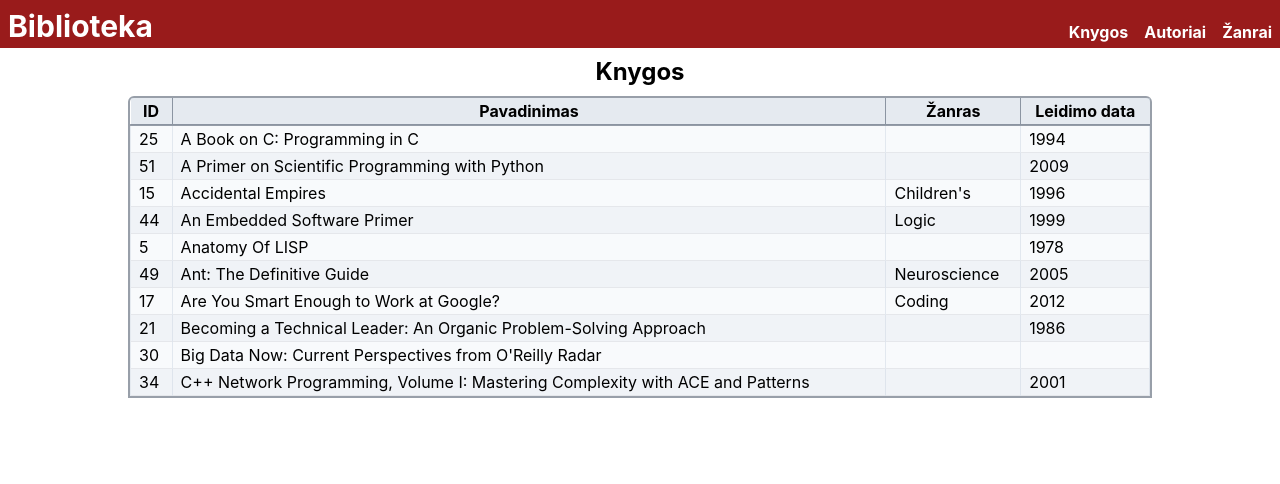
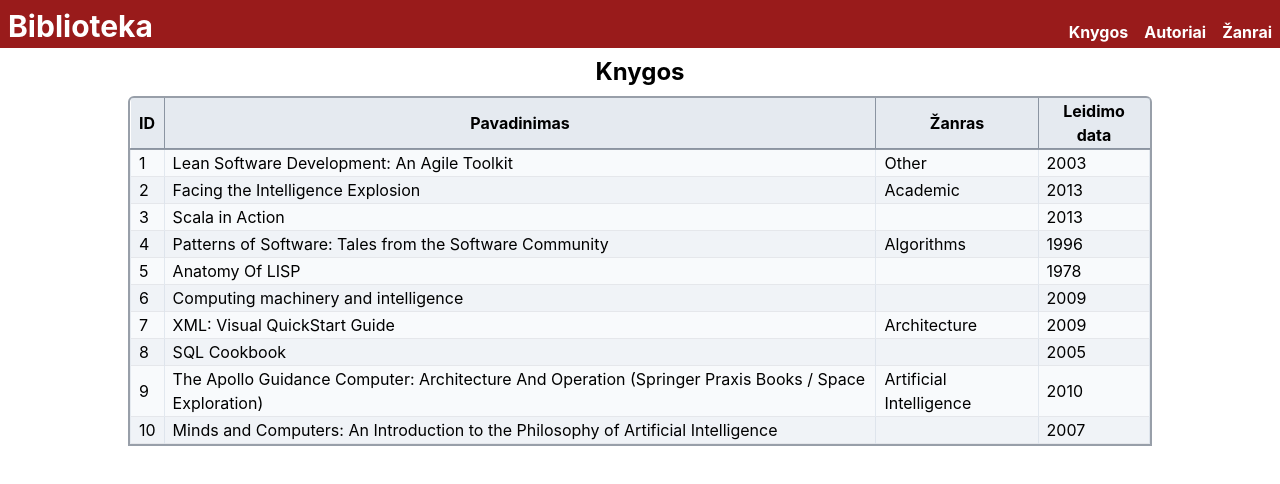
Before and after one commit to NegreckisMartynas/36gr-React-Mysql, a Next.js app: page / in a window 1280 px wide. Shown: the top 484 px of the page. Built offline with nearby package versions, Linux system fonts and the light colour scheme.

Commit message:
Refactor data display fetch table

```diff
--- /dev/null
+++ b/components/FetchTable.tsx
@@ -0,0 +1,61 @@
+import { params } from "@utility/url";
+import React from "react";
+import Table from '@components/Table'
+
+type FetchTableState = {
+  query: Query,
+  data: object[]
+}
+
+type Query = {
+  page?: number,
+  sort?: string,
+  sortOrder?: 'desc' | 'asc',
+  limit?: number
+}
+
+type FetchTableProps = {
+  endpoint: string;
+  headers: {label: string, column: string}[]
+}
+
+export default class FetchTable extends React.Component<FetchTableProps, FetchTableState> {
+  constructor(props: FetchTableProps) {
+    super(props);
+    this.state = {
+      query: {},
+      data: []
+    }
+  }
+
+  componentDidMount() {
+    fetch(this.props.endpoint + params(this.state.query))
+        .then(res => res.json())
+        .then(data => this.setState({...this.state, data: data}))
+  }
+
+  headers = () => {
+    return this.props.headers;
+  }
+
+  render() {
+    return (
+      <Table
+        headers={this.headers()}
+        body={this.state.data}
+        onSort={this.sort}
+      ></Table>
+    )
+  }
+
+  sort = (s: {column: string, order: 'asc' | 'desc'}) => {
+    this.setState({...this.state, query: {...this.state.query, sort: s.column, sortOrder: s.order}})
+    this.fetchData();
+  }
+
+  fetchData = () => {
+    fetch('/api/books' + params(this.state.query))
+        .then(res => res.json())
+        .then(data => this.setState({...this.state, data: data}))
+  }
+}
--- a/pages/index.tsx
+++ b/pages/index.tsx
@@ -1,13 +1,11 @@
 import type { NextPage } from 'next'
 import Head from 'next/head'
-import { useEffect, useState } from 'react'
 import Table from '../components/Table'
 import Header from '@components/Header'
 import {params} from '@utility/url';
-import { render } from 'react-dom'
 import React from 'react'
 import {BookQuery, BookProperty} from '@api/books/types'
-
+import FetchTable from '@components/FetchTable'
 
 const Main: NextPage = () => {
   return (
@@ -21,10 +19,19 @@ const Main: NextPage = () => {
       <Header></Header>
       <div className='flex flex-col p-2 items-center'>
         <h2 className='text-2xl font-bold mb-2'>Knygos</h2>
-        <DataTable></DataTable>
+        <FetchTable endpoint='/api/books' headers={headers()}></FetchTable>
       </div>
     </main>
   )
+}
+
+function headers() {
+  return [
+    {label: "ID", column: "book_id"},
+    {label: "Pavadinimas", column: "title"},
+    {label: "Žanras", column: "genre"},
+    {label: "Leidimo data", column: "releaseYear"}
+  ]
 }
 
 type DataTableState = {
@@ -32,54 +39,4 @@ type DataTableState = {
   data: object[]
 }
 
-class DataTable extends React.Component<{}, DataTableState> {
-  constructor() {
-    super({});
-    this.state = {
-      query: {
-        sort: 'title'
-      } as BookQuery,
-      data: []
-    }
-  }
-
-  componentDidMount() {
-    fetch('/api/books' + params(this.state.query))
-        .then(res => res.json())
-        .then(data => this.setState({...this.state, data: data}))
-  }
-
-  headers() {
-    return [
-      {label: "ID", column: "book_id"},
-      {label: "Pavadinimas", column: "title"},
-      {label: "Žanras", column: "genre"},
-      {label: "Leidimo data", column: "releaseYear"}
-    ]
-  }
-
-  render() {
-    return <Table
-              headers={this.headers()}
-              body={this.state.data}
-              onSort={(s) => {
-                fetch('/api/books' + params({sort: s.column, sortOrder: s.order}))
-                  .then(res => res.json())
-                  .then(data => this.setState({...this.state, data}))
-              }}
-    ></Table>
-  }
-
-  sort = (s: {column: keyof typeof BookProperty, order: 'asc' | 'desc'}) => {
-    this.setState({...this.state, query: {...this.state.query, sort: s.column, sortOrder: s.order}})
-    this.fetchData();
-  }
-
-  fetchData = () => {
-    fetch('/api/books' + params(this.state.query))
-        .then(res => res.json())
-        .then(data => this.setState({...this.state, data: data}))
-  }
-}
-
 export default Main
```
